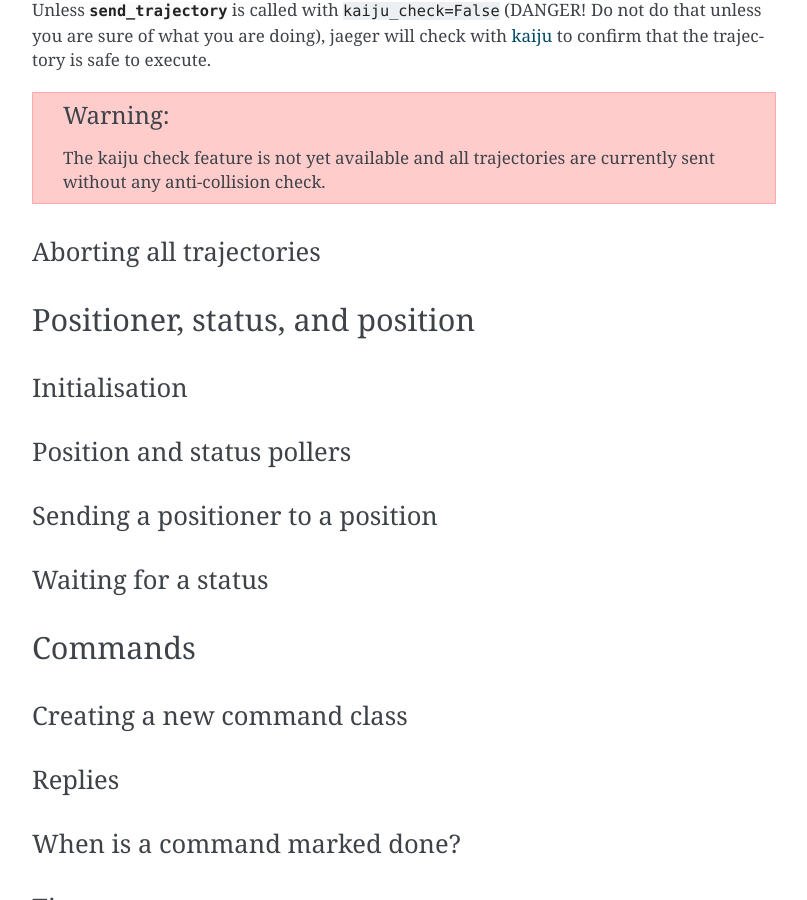
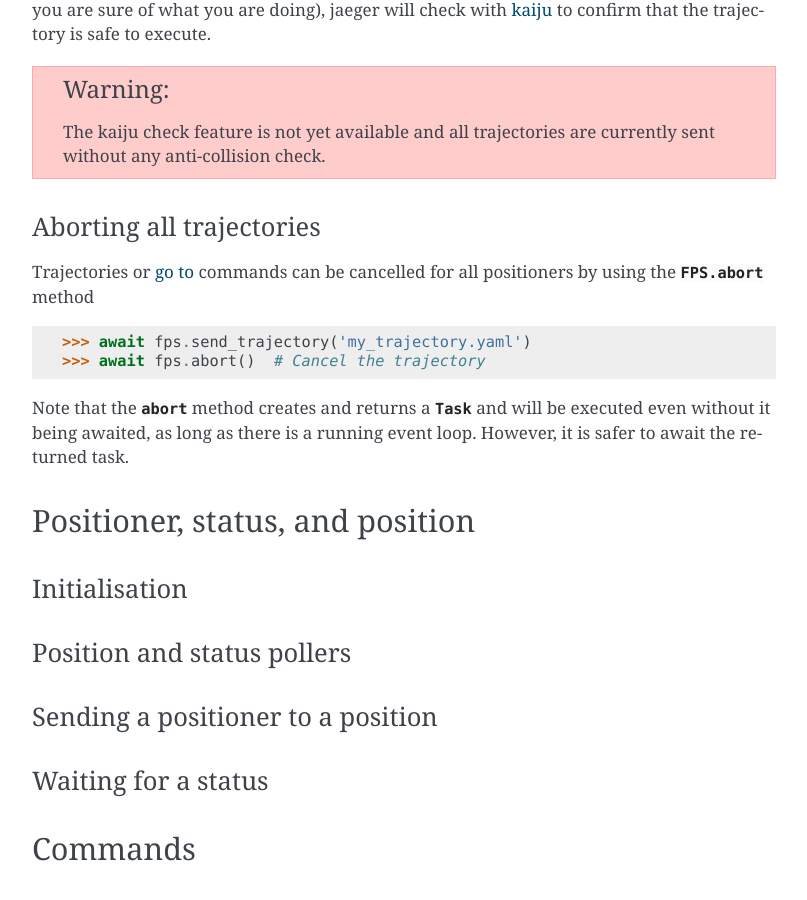
Before and after one commit to sdss/jaeger, a Sphinx documentation site: the page built from docs/sphinx/shatterdome.rst, in a window 1280 px wide and 900 px high, scrolled down 3563 px. Shown: the whole window, without its empty margins (346-1153 px from the left). Built offline with Sphinx 7.4.7, drawn with Linux system fonts in a browser that asks for light colours; the version number is read from the project's files by our own code; some of the changed text lies outside the part shown.

Commit message:
Implement abort method. Fixes #1.

```diff
--- a/CHANGELOG.rst
+++ b/CHANGELOG.rst
@@ -4,6 +4,9 @@
 Changelog
 =========
 
+* :feature:`1` Added `.FPS.abort` method to cancel all trajectories.
+* Expose `.Positioner.set_position` as a public method.
+* Load layout when `.FPS` is instantiated.
 * :release:`0.1.0 <2018-10-10>`
 * Initial documentation.
 * Added CLI interface.
--- a/docs/sphinx/shatterdome.rst
+++ b/docs/sphinx/shatterdome.rst
@@ -76,7 +76,7 @@ Once we have created a `.FPS` object we'll need to initialise it by calling and
 Sending commands
 ^^^^^^^^^^^^^^^^
 
-The preferred way to send a command to the bus is by using the `.FPS.send_command` method which accepts a `.commands.CommandID` (either as a flag, integer, or string), ``the positioner_id`` that must listen to the command, and additional arguments to be passed to the command associated with the `.commands.CommandID`. For example, to broadcast a `.commands.CommandID.GET_ID` command ::
+The preferred way to send a command to the bus is by using the `.FPS.send_command` method which accepts a `.commands.CommandID` (either as a flag, integer, or string), the ``positioner_id`` that must listen to the command, and additional arguments to be passed to the command associated with the `~.commands.CommandID`. For example, to broadcast a `~.commands.CommandID.GET_ID` command ::
 
     >>> await fps.send_command('GET_ID', positioner_id=0)
 
@@ -121,9 +121,15 @@ Unless `~.FPS.send_trajectory` is called with ``kaiju_check=False`` (DANGER! Do
 
 .. warning:: The kaiju check feature is not yet available and all trajectories are currently sent without any anti-collision check.
 
-
 Aborting all trajectories
 ^^^^^^^^^^^^^^^^^^^^^^^^^
+
+Trajectories or `go to <positioner-goto>`_ commands can be cancelled for all positioners by using the `.FPS.abort` method ::
+
+    >>> await fps.send_trajectory('my_trajectory.yaml')
+    >>> await fps.abort()  # Cancel the trajectory
+
+Note that the `~.FPS.abort` method creates and returns a `~asyncio.Task` and will be executed even without it being awaited, as long as there is a running event loop. However, it is safer to await the returned task.
 
 
 Positioner, status, and position
```
Also changed, not shown: other parts of docs/sphinx/shatterdome.rst (+2 -0 lines), 1 other file.
